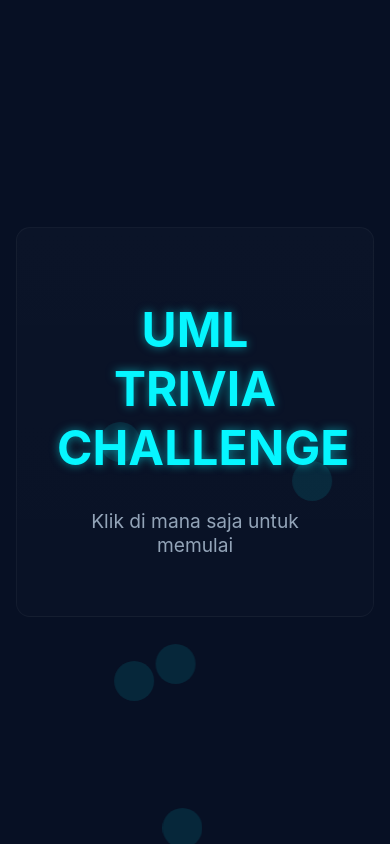
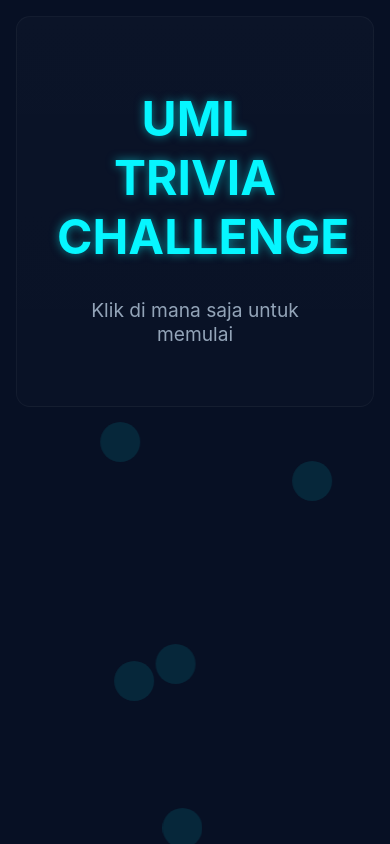
Before and after one commit to dilanurlaila/trivia-game-, a plain HTML site: page index.html in a window 390 px wide. Drawn offline with Linux system fonts and the light colour scheme; no server answers.

Commit message:
Enhance mobile styles and scrolling behavior
Updated styles for better mobile responsiveness and scrolling.

```diff
--- a/style.css
+++ b/style.css
@@ -6,18 +6,27 @@
   --muted: #93a4b8;
 }
 * { box-sizing: border-box; }
-  html { font-size: 16px; }
+html { font-size: 16px;
+        height: 100dvh;
+      }
 body {
   margin: 0;
   font-family: Inter, ui-sans-serif, system-ui;
   background-color: var(--bg);
   color: #e6f2ff;
-    overflow: hidden;
+  overflow-x: hidden;
+  overflow-y: auto;
+  min-height: 100dvh;
+  -webkit-overflow-scrolling: touch;
 }
 .screen {
-    position: absolute; top: 0; left: 0; right: 0; bottom: 0;
-    display: flex; align-items: center; justify-content: center;
-    padding: 1rem;
+  position: relative; top: 0; left: 0; right: 0; bottom: 0;
+  display: flex; align-items: center; justify-content: flex-start;
+  padding: 1rem; padding-bottom: max(1rem, env(safe-area-inset-bottom));
+  overflow-y: auto;
+  min-height: 100dvh;         /* tiap screen boleh scroll kalau konten panjang */
+  -webkit-overflow-scrolling: touch;
+  flex-direction: column;
 }
 .card {
   background: linear-gradient(180deg, rgba(255, 255, 255, 0.02), rgba(255, 255, 255, 0.01));
@@ -54,7 +63,7 @@
 .status-message { margin-top: 1rem; font-weight: 500; transition: color 0.3s; }
 .status-message.active { color: #22c55e; }
 .status-message.inactive { color: #facc15; }
-  .spinner { width: 40px; height: 40px; border: 4px solid rgba(255, 255, 255, 0.1); border-top-color: var(--neon); border-radius: 50%; animation: spin 1s linear infinite; margin-right: 1rem; }
+.spinner { width: 40px; height: 40px; border: 4px solid rgba(255, 255, 255, 0.1); border-top-color: var(--neon); border-radius: 50%; animation: spin 1s linear infinite; }
 @keyframes spin { to { transform: rotate(360deg); } }
 .game-header { position: absolute; top: 1rem; left: 1rem; right: 1rem; display: flex; justify-content: space-between; font-size: 1.2rem; }
 .game-card { max-width: 800px; }
@@ -62,7 +71,7 @@
 .opt { padding: 1rem; border: 1px solid rgba(255, 255, 255, 0.1); border-radius: 10px; cursor: pointer; transition: all 0.2s; text-align: left; }
 .opt:hover { background: rgba(255, 255, 255, 0.05); }
 .opt.selected { background: var(--accent); color: white; border-color: var(--accent); }
-  .game-footer { position: absolute; bottom: 1rem; left: 1rem; right: 1rem; display: flex; justify-content: space-between; max-width: 800px; margin: 0 auto;}
+.game-footer { position: sticky; margin-top:auto; left: 0; right: 0; display: flex; justify-content: space-between; max-width: 800px; margin: 0 auto; padding: 0.75rem; align-self: flex-start;}
 .review-card { max-width: 800px; text-align: left; }
 #reviewList { max-height: 70vh; overflow-y: auto; margin: 1.5rem 0; padding-right: 1rem; }
 .review-item { padding: 1rem; border-bottom: 1px solid rgba(255, 255, 255, 0.1); }
@@ -94,3 +103,14 @@
 .x1{left:5%;transform:scale(.9);animation-duration:20s;animation-delay:0s}.x2{left:15%;transform:scale(.5);animation-duration:25s;animation-delay:1s}.x3{left:25%;transform:scale(.7);animation-duration:18s;animation-delay:2s}.x4{left:35%;transform:scale(.8);animation-duration:22s;animation-delay:3s}.x5{left:45%;transform:scale(.4);animation-duration:28s;animation-delay:4s}.x6{left:55%;transform:scale(.9);animation-duration:17s;animation-delay:1s}.x7{left:65%;transform:scale(.5);animation-duration:23s;animation-delay:5s}.x8{left:75%;transform:scale(.8);animation-duration:20s;animation-delay:6s}.x9{left:85%;transform:scale(.4);animation-duration:26s;animation-delay:7s}.x10{left:95%;transform:scale(.6);animation-duration:21s;animation-delay:8s}
 .fade-in-1{animation:fade-in .5s .2s ease-out backwards}.fade-in-2{animation:fade-in .5s .4s ease-out backwards}.fade-in-3{animation:fade-in .5s .6s ease-out backwards}.fade-in-4{animation:fade-in .5s .8s ease-out backwards}.fade-in-5{animation:fade-in .5s 1s ease-out backwards}.fade-in-6{animation:fade-in .5s 1.2s ease-out backwards}
 @keyframes fade-in{from{opacity:0;transform:translateY(10px)}}
+/* Fix scroll di mobile */
+
+
+/* Pastikan list yang panjang tetap bisa scroll */
+#reviewList,
+.leaderboard-full,
+.leaderboard-mini {
+  max-height: calc(100vh - 180px);   /* lebih fleksibel */
+  overflow-y: auto;
+  -webkit-overflow-scrolling: touch;
+}
```
Lines whose indentation alone changed are shown as unchanged.
